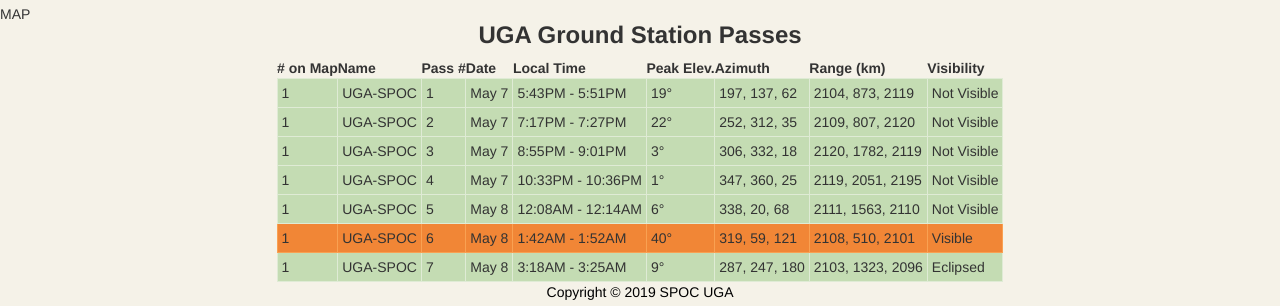
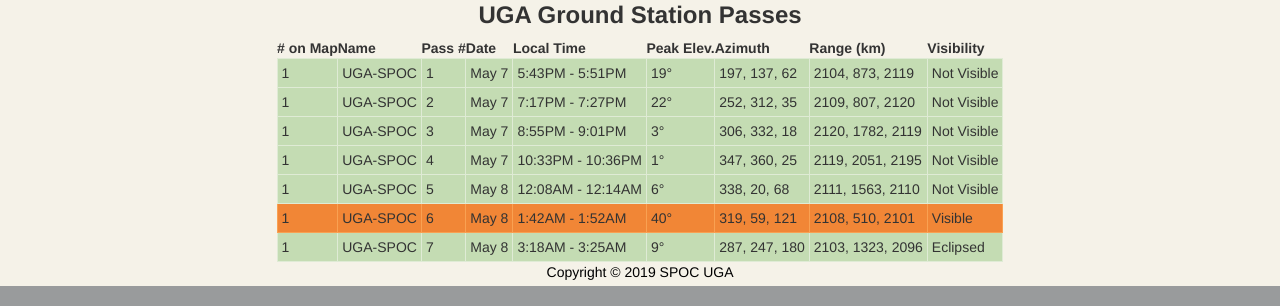
Before and after one commit to daniel0226/SPOC-Data-Portal, a PHP site: page /phpmailer/Map.php in a window 1280 px wide. Shown: the part 763-1069 px from the top of the page. Run offline with PHP 8.4, Linux system fonts and the light colour scheme; some libraries are stand-ins or nearby versions.

Commit message:
Removed map div

```diff
--- a/php/Map.php
+++ b/php/Map.php
@@ -63,7 +63,6 @@
         </div>
     </nav>
 <div  id="map-div"></div>
-<div> MAP </div>
 <h3 id="pass-title" class="title-3 text-center">UGA Ground Station Passes</h3>
 <div id="passes">
 </div>
```
